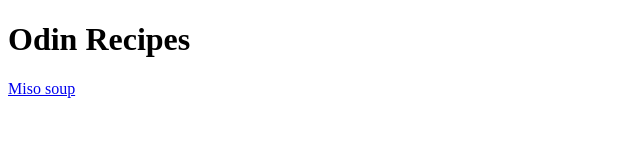
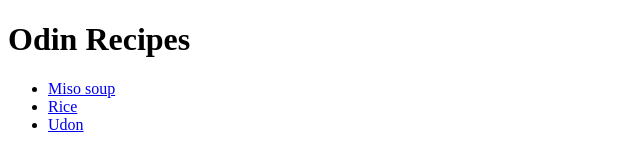
Before and after one commit to UdonBlue/odin-recipes, a plain HTML site: page index.html in a window 1280 px wide. Shown: the whole page, without its empty margins (0-640 px from the left). Drawn offline with Linux system fonts and the light colour scheme.

Commit message:
Modify misosup.html and index.html

```diff
--- a/index.html
+++ b/index.html
@@ -4,10 +4,14 @@
     <meta charset="UTF-8">
     <meta http-equiv="X-UA-Compatible" content="IE=edge">
     <meta name="viewport" content="width=device-width, initial-scale=1.0">
-    <title>Document</title>
+    <title>Odin Recipes</title>
 </head>
 <body>
     <h1>Odin Recipes</h1>
-    <a href="recipes/misosoup.html">Miso soup</a>
+    <ul>
+        <li><a href="recipes/misosoup.html">Miso soup</a></li>
+        <li><a href="recipes/rice.html">Rice</a></li>
+        <li><a href="recipes/udon.html">Udon</a></li>
+      </ul>
 </body>
 </html>
```
Also changed, not shown: recipes/misosoup.html (+1 -1 lines).
